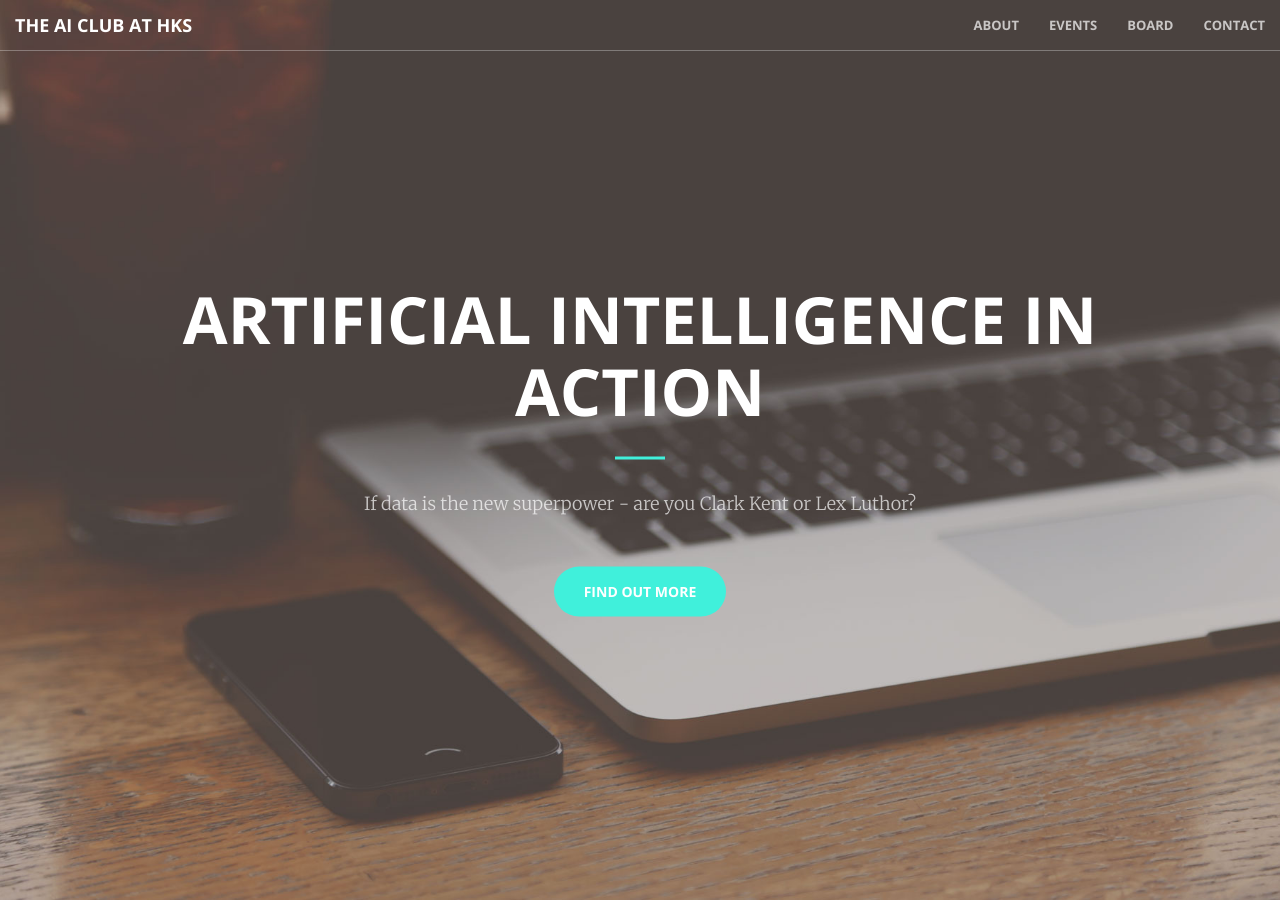
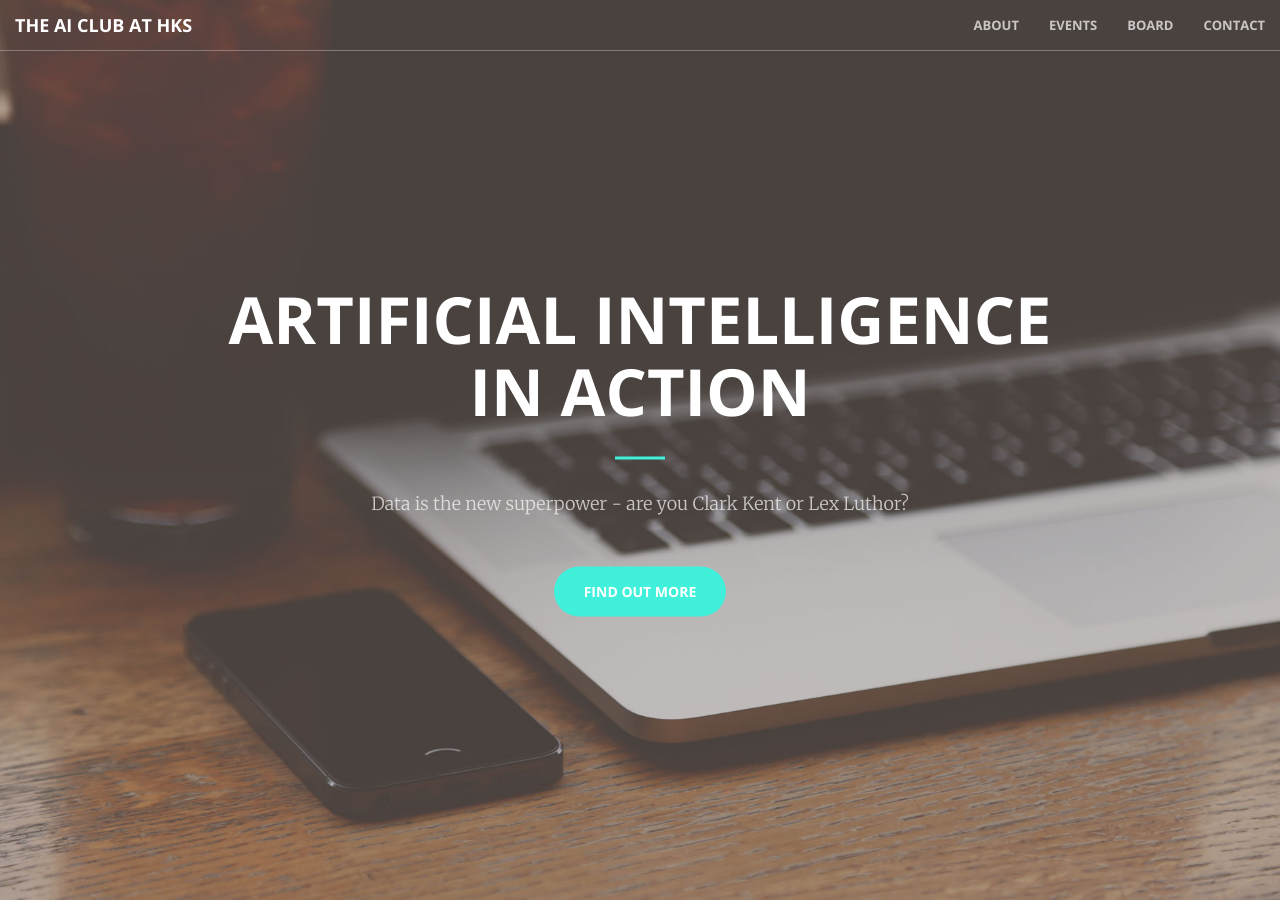
Before and after one commit to HarvardAIClub/HarvardAIClub.github.io, a Jekyll site: the page built from index.html, in a window 1280 px wide and 900 px high. Built offline with Jekyll 4.4.1, drawn with Linux system fonts in a browser that asks for light colours.

```diff
--- a/_includes/header.html
+++ b/_includes/header.html
@@ -1,9 +1,10 @@
 <header>
     <div class="header-content">
         <div class="header-content-inner">
-            <h1>Artificial Intelligence in Action</h1>
+            <h1>Artificial Intelligence</h1>
+            <h1>in Action</h1>
             <hr>
-            <p>If data is the new superpower - are you Clark Kent or Lex Luthor?</p>
+            <p>Data is the new superpower - are you Clark Kent or Lex Luthor?</p>
             <a href="#about" class="btn btn-primary btn-xl page-scroll">Find Out More</a>
         </div>
     </div>
```
